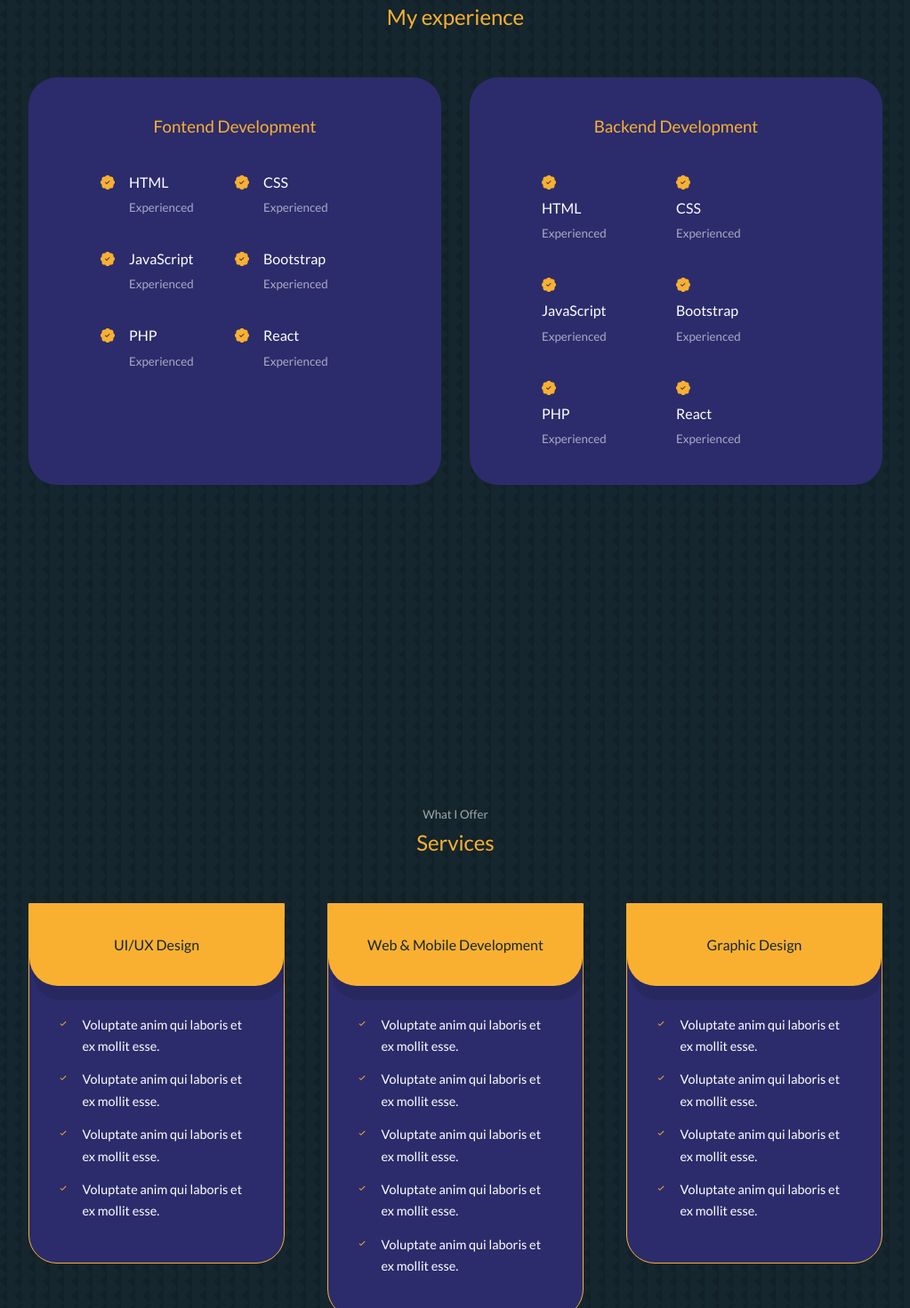
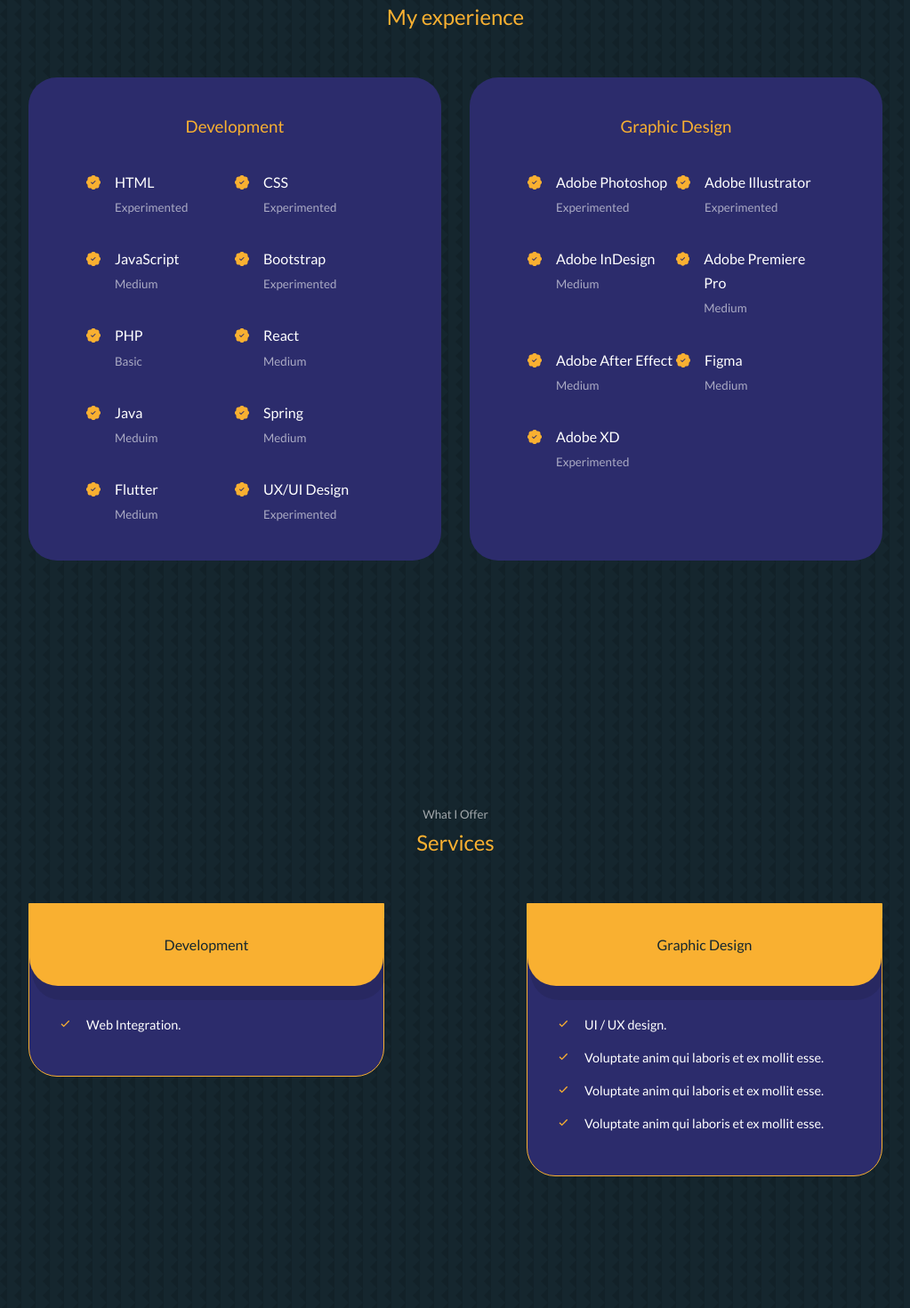
Before and after one commit to TheBlackPharaon/TheBlackPharaon, a React (Create React App) app: page / in a window 1280 px wide. Shown: the part 1880-3350 px from the top of the page at 89% size, without its empty margins (128-1151 px from the left). Built offline with nearby package versions, Linux system fonts and the light colour scheme.

Commit message:
general fixing

```diff
--- a/src/App.jsx
+++ b/src/App.jsx
@@ -5,7 +5,6 @@
 import Experience from './components/experience/Experience';
 import Services from './components/services/Services';
 import Portfolio from './components/portfolio/Portfolio';
-import Testimonials from './components/testimonials/Testimonials';
 import Contact from './components/contact/Contact';
 import Footer from './components/footer/Footer';
 
@@ -18,7 +17,6 @@
       <Experience />
       <Services />
       <Portfolio />
-      <Testimonials />
       <Contact />
       <Footer />
     </>
--- a/src/components/experience/Experience.jsx
+++ b/src/components/experience/Experience.jsx
@@ -1,6 +1,80 @@
 import React from 'react'
 import './experience.css'
 import {BsPatchCheckFill} from 'react-icons/bs'
+
+const devdata = [
+  {
+    skill: 'HTML',
+    level: 'Experimented',
+  },
+  {
+    skill: 'CSS',
+    level: 'Experimented',
+  },
+  {
+    skill: 'JavaScript',
+    level: 'Medium',
+  },
+  {
+    skill: 'Bootstrap',
+    level: 'Experimented',
+  },
+  {
+    skill: 'PHP',
+    level: 'Basic',
+  },
+  {
+    skill: 'React',
+    level: 'Medium',
+  },
+  {
+    skill: 'Java',
+    level: 'Meduim',
+  },
+  {
+    skill: 'Spring',
+    level: 'Medium',
+  },
+  {
+    skill: 'Flutter',
+    level: 'Medium',
+  },
+  {
+    skill: 'UX/UI Design',
+    level: 'Experimented',
+  }
+]
+
+const graphicdesigndata = [
+  {
+    skill: 'Adobe Photoshop',
+    level: 'Experimented',
+  },
+  {
+    skill: 'Adobe Illustrator',
+    level: 'Experimented',
+  },
+  {
+    skill: 'Adobe InDesign',
+    level: 'Medium',
+  },
+  {
+    skill: 'Adobe Premiere Pro',
+    level: 'Medium',
+  },
+  {
+    skill: 'Adobe After Effect',
+    level: 'Medium',
+  },
+  {
+    skill: 'Figma',
+    level: 'Medium',
+  },
+  {
+    skill: 'Adobe XD',
+    level: 'Experimented',
+  },
+]
 
 const Experience = () => {
   return (
@@ -11,109 +85,40 @@
       <div className="container experience__container">
 
         <div className="experience__frontend">
-          <h3>Fontend Development</h3>
+          <h3>Development</h3>
           <div className="experience__content">
-            <article className="experience__details">
+            {
+              devdata.map(({skill, level}, index) => {
+                return (
+                  <article key={index} className="experience__details">
                   <BsPatchCheckFill className="experience__details-icon" />
                   <div>
-                <h4>HTML</h4>
-                <small className="text-light">Experienced</small>
+                    <h4>{skill}</h4>
+                    <small className="text-light">{level}</small>
                   </div>
                 </article>
-
-            <article className="experience__details">
-              <BsPatchCheckFill className="experience__details-icon" />
-              <div>
-                <h4>CSS</h4>
-                <small className="text-light">Experienced</small>
-              </div>
-            </article>
-
-            <article className="experience__details">
-              <BsPatchCheckFill className="experience__details-icon" />
-              <div>
-                <h4>JavaScript</h4>
-                <small className="text-light">Experienced</small>
-              </div>
-            </article>
-
-            <article className="experience__details">
-              <BsPatchCheckFill className="experience__details-icon" />
-              <div>
-                <h4>Bootstrap</h4>
-                <small className="text-light">Experienced</small>
-              </div>
-            </article>
-
-            <article className="experience__details">
-              <BsPatchCheckFill className="experience__details-icon" />
-              <div>
-              <h4>PHP</h4>
-                <small className="text-light">Experienced</small>
-              </div>
-            </article>
-
-            <article className="experience__details">
-              <BsPatchCheckFill className="experience__details-icon" />
-              <div>
-                <h4>React</h4>
-                <small className="text-light">Experienced</small>
-              </div>
-            </article>
-
+                )
+              })
+            }
           </div>
         </div>
 
-        <div className="experience__backend">
-          <h3>Backend Development</h3>
+        <div className="experience__frontend">
+        <h3>Graphic Design</h3>
         <div className="experience__content">
-            <article className="experience__details">
+          {
+            graphicdesigndata.map(({skill, level}, index) => {
+              return (
+                <article key={index} className="experience__details">
+                <BsPatchCheckFill className="experience__details-icon" />
                 <div>
-                <BsPatchCheckFill className="experience__details-icon" />
-                <h4>HTML</h4>
-                <small className="text-light">Experienced</small>
+                  <h4>{skill}</h4>
+                  <small className="text-light">{level}</small>
                 </div>
               </article>
-
-            <article className="experience__details">
-              <div>
-                <BsPatchCheckFill className="experience__details-icon" />
-                <h4>CSS</h4>
-                <small className="text-light">Experienced</small>
-              </div>
-            </article>
-
-            <article className="experience__details">
-              <div>
-                <BsPatchCheckFill className="experience__details-icon" />
-                <h4>JavaScript</h4>
-                <small className="text-light">Experienced</small>
-              </div>
-            </article>
-
-            <article className="experience__details">
-              <div>
-                <BsPatchCheckFill className="experience__details-icon" />
-                <h4>Bootstrap</h4>
-                <small className="text-light">Experienced</small>
-              </div>
-            </article>
-
-            <article className="experience__details">
-              <div>
-                <BsPatchCheckFill className="experience__details-icon" />
-                <h4>PHP</h4>
-                <small className="text-light">Experienced</small>
-              </div>
-            </article>
-
-            <article className="experience__details">
-              <div>
-                <BsPatchCheckFill className="experience__details-icon" />
-                <h4>React</h4>
-                <small className="text-light">Experienced</small>
-              </div>
-            </article>
+              )
+            })
+          }
         </div>
       </div>
 
--- a/src/components/experience/experience.css
+++ b/src/components/experience/experience.css
@@ -6,7 +6,7 @@
 
 .experience__container > div {
     background: var(--color-bg-variant);
-    padding: 2.4rem 5rem;
+    padding: 2.4rem 4rem;
     border-radius: 2rem;
     border: 1px solid transparent;
     transition: var(--transition);
--- a/src/components/footer/Footer.jsx
+++ b/src/components/footer/Footer.jsx
@@ -2,7 +2,7 @@
 import './footer.css'
 import {BsLinkedin} from 'react-icons/bs'
 import {FaGithub} from 'react-icons/fa'
-import {FaInstagram} from 'react-icons/fa'
+import {FaInstagram, FaBehanceSquare} from 'react-icons/fa'
 
 
 const Footer = () => {
@@ -21,9 +21,10 @@
       </ul>
 
       <div className="footer__socials">
-        <a href=""><BsLinkedin /></a>
-        <a href=""><FaGithub /></a>
-        <a href=""><FaInstagram /></a>
+        <a href="https://www.linkedin.com/in/othnielaghey/" target="_blank" rel="noreferrer"><BsLinkedin/></a>
+        <a href="https://github.com/othnielaghey" target="_blank" rel="noreferrer"><FaGithub/></a>
+        <a href="https://www.behance.net/othnielaghey" target="_blank" rel="noreferrer"><FaBehanceSquare/></a>
+        <a href="https://www.instagram.com/othniel.aghey/" target="_blank" rel="noreferrer"><FaInstagram/></a>
       </div>
 
       <div className="footer__copyright">
--- a/src/components/services/Services.jsx
+++ b/src/components/services/Services.jsx
@@ -2,6 +2,11 @@
 import './services.css'
 import {BiCheck} from 'react-icons/bi'
 
+const devservicedata = [
+  {
+    title: 'Web Integration'
+  }
+]
 
 const Services = () => {
   return (
@@ -12,63 +17,20 @@
         <div className="container services__container">
           <article className="service">
             <div className="service__head">
-              <h3>UI/UX Design</h3>
+              <h3>Development</h3>
             </div>
 
             <ul className="service__list">
-              <li>
-                <BiCheck className="service__list-icon"/>
-                <p>Voluptate anim qui laboris et ex mollit esse.</p>
-              </li>
-
-              <li>
-                <BiCheck className="service__list-icon" />
-                <p>Voluptate anim qui laboris et ex mollit esse.</p>
-              </li>
-
-              <li>
-                <BiCheck className="service__list-icon" />
-                <p>Voluptate anim qui laboris et ex mollit esse.</p>
-              </li>
-
-              <li>
-                <BiCheck className="service__list-icon" />
-                <p>Voluptate anim qui laboris et ex mollit esse.</p>
-              </li>
-            </ul>
-          </article>
-
-          { /* end of ui/ux*/}
-          <article className="service">
-            <div className="service__head">
-              <h3>Web & Mobile Development</h3>
-            </div>
-
-            <ul className="service__list">
-              <li>
-                <BiCheck className="service__list-icon" />
-                <p>Voluptate anim qui laboris et ex mollit esse.</p>
-              </li>
-
-              <li>
-                <BiCheck className="service__list-icon" />
-                <p>Voluptate anim qui laboris et ex mollit esse.</p>
-              </li>
-
-              <li>
-                <BiCheck className="service__list-icon" />
-                <p>Voluptate anim qui laboris et ex mollit esse.</p>
-              </li>
-
-              <li>
-                <BiCheck className="service__list-icon" />
-                <p>Voluptate anim qui laboris et ex mollit esse.</p>
-              </li>
-
-              <li>
-                <BiCheck className="service__list-icon" />
-                <p>Voluptate anim qui laboris et ex mollit esse.</p>
-              </li>
+              {
+                devservicedata.map(({title}, index) => {
+                  return (
+                    <li>
+                      <BiCheck className="service__list-icon"/>
+                      <p>{title}.</p>
+                    </li>
+                  )
+                })
+              }
             </ul>
           </article>
 
@@ -81,7 +43,7 @@
             <ul className="service__list">
               <li>
                 <BiCheck className="service__list-icon" />
-                <p>Voluptate anim qui laboris et ex mollit esse.</p>
+                <p>UI / UX design.</p>
               </li>
 
               <li>
--- a/src/components/services/services.css
+++ b/src/components/services/services.css
@@ -1,7 +1,7 @@
 .services__container {
     display: grid;
-    grid-template-columns: repeat(3, 1fr);
-    gap: 3rem;
+    grid-template-columns: repeat(2, 1fr);
+    gap: 10rem;
 }
 
 .service {
--- a/src/index.css
+++ b/src/index.css
@@ -122,7 +122,7 @@
 
     section {
         margin-top: 6rem;
-        height: 200vh;
+        height: 150vh;
 
     }
 }
```
Also changed, not shown: src/components/header/HeaderSocials.jsx (line endings or trailing spaces). Lines whose indentation alone changed are shown as unchanged.
